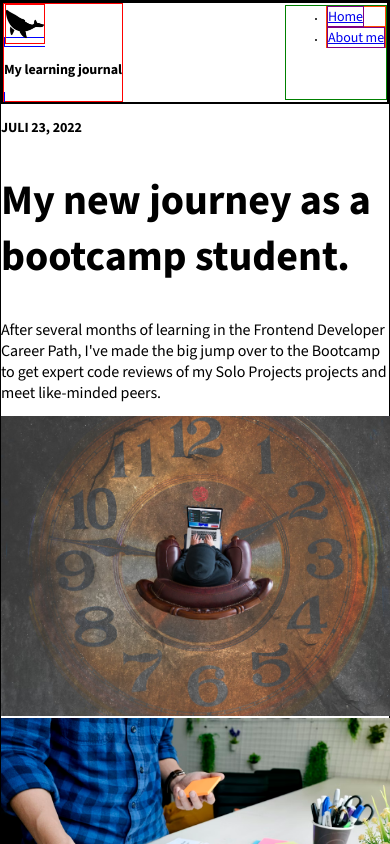
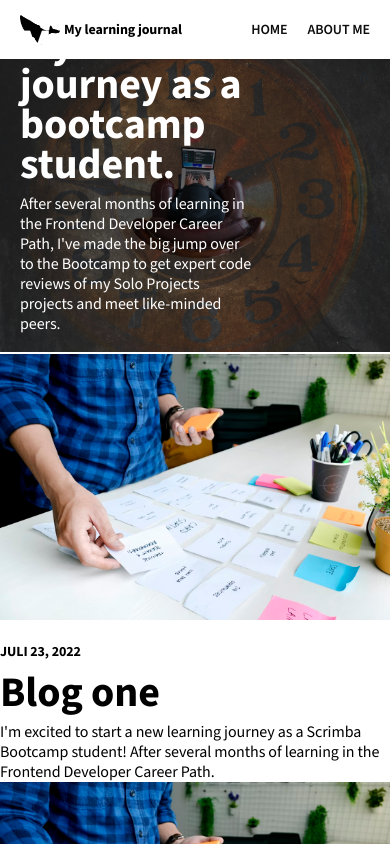
Before and after one commit to hanasolo82/css_learning_journal_page, a website built with Vite: page index.html in a window 390 px wide. Shown: the top 844 px of the page. Built offline with nearby package versions, Linux system fonts and the light colour scheme; a web font is replaced by a local one.

Commit message:
blog title mobile size css finish

```diff
--- a/index.html
+++ b/index.html
@@ -30,13 +30,15 @@
       </nav>
     </header>
     <main>
-      <section class="title-blog">
-            <div class="blog-title-text">
-                <h3>JULI 23, 2022</h3>
-                <h1>My new journey as a bootcamp student.</h1>
+      <section class="blog-title">
+            <div class="blog-title-content">
+                <h3 class="blog-date">JULI 23, 2022</h3>
+                <div class="blog-text">
+                  <h1>My new journey as a bootcamp student.</h1>
                 <h2>
-                After several months of learning in the Frontend Developer Career Path, I've made the big jump over to the Bootcamp to get expert code reviews of my Solo Projects projects and meet like-minded peers.
+                  After several months of learning in the Frontend Developer Career Path, I've made the big jump over to the Bootcamp to get expert code reviews of my Solo Projects projects and meet like-minded peers.
                 </h2>
+                </div>
               </div>
             <img class="blog-title-img" src="src/images/watch_on_the_floor.avif" alt="a big watch painted on the floor and a man with a laptop in the middle" width="400">
       </section>
--- a/src/assets/style.css
+++ b/src/assets/style.css
@@ -10,6 +10,10 @@ html {
     letter-spacing: -0.009rem;
     margin: 0;
     padding: 0;
+}
+h1, h2, h3, h4, nav, p, img, a, ul, li, section, main{
+   margin: 0;
+   padding: 0;
 }
 
 h1{
@@ -26,55 +30,97 @@ h3, li a{
 h4{
      font-size: 1.2rem;
 }
-
-/*  <header>
-      <nav>
-        <div class="logo-container">
-            <a>
-              <img
-                class="logo"
-                alt="logo"
-                src="src/images/svgviewer-png-output.png"
-                width="100">
-              <h3>My learning journal</h3>
-            </a>
-        </div>
-        <ul>
-          <li><a href="#">Home</a></li>
-          <li><a href="#">About me</a></li>
-        </ul>
-      </nav>
-    </header> */
-
 /*---------------------------header----------------------------------------*/
 body,header{
     margin: 0;
     padding: 0;
- border: 1px solid;
+}
 
-}
 nav{
     display: flex;
     justify-content: space-between;
-    border: 1px solid;
+    align-items: center;
+    min-width: 35rem;
+    height: 5.9rem;
 }
-a{
- border: 1px solid blue;
+a {
+    display: flex;
+    align-items: center;
 }
 .logo-container {
-
-    border: 1px solid red;
+    margin: 0 0 0 2rem; /* margin for the rest of articles down*/
+    padding: 0;
+}
+.logo-container h3{
+    margin: 0 0 0 0.4rem;
 }
 .logo{
+    margin: 0;
     width: 40px;
-    border: 1px solid red;
+
 }
 ul{
- border: 1px solid green;
+    display: flex;
+    list-style: none;
+
 }
 li{
- border: 1px solid orangered
+    padding-right: 2rem;
 }
 li a {
-    border: 1px solid purple;
+    text-transform:uppercase;
+    color:#0E0E0E;
+    text-decoration: none;
+    font-weight: 600;
 }
+/*  <section class="blog-title">
+            <div class="blog-title-content">
+                <h3 class="blog-date">JULI 23, 2022</h3>
+                <div class="blog-text">
+                  <h1>My new journey as a bootcamp student.</h1>
+                <h2>
+                  After several months of learning in the Frontend Developer Career Path, I've made the big jump over to the Bootcamp to get expert code reviews of my Solo Projects projects and meet like-minded peers.
+                </h2>
+                </div>
+              </div>
+            <img class="blog-title-img" src="src/images/watch_on_the_floor.avif" alt="a big watch painted on the floor and a man with a laptop in the middle" width="400">
+      </section>*/
+/*--------main--------*/
+
+/*-----------title blog---------------*/
+.blog-title {
+    position: relative;
+
+
+}
+.blog-title-content {
+    position: absolute;
+    z-index: 1;
+    color: white;
+    max-width: 60%;
+    left: 2rem;
+    bottom: 2rem;
+
+
+}
+.blog-date, .blog-text h2 {
+    font-weight: 300;
+}
+.blog-text {
+    margin-top: 1rem;
+    line-height: 4rem;
+
+}
+.blog-text h2{
+    margin-top: 1rem;
+    line-height: 2rem;
+    max-width: 73rem;
+
+}
+.blog-title-img {
+    width: 100%;
+    filter: brightness(50%);
+    object-fit: cover;
+
+
+}
```
